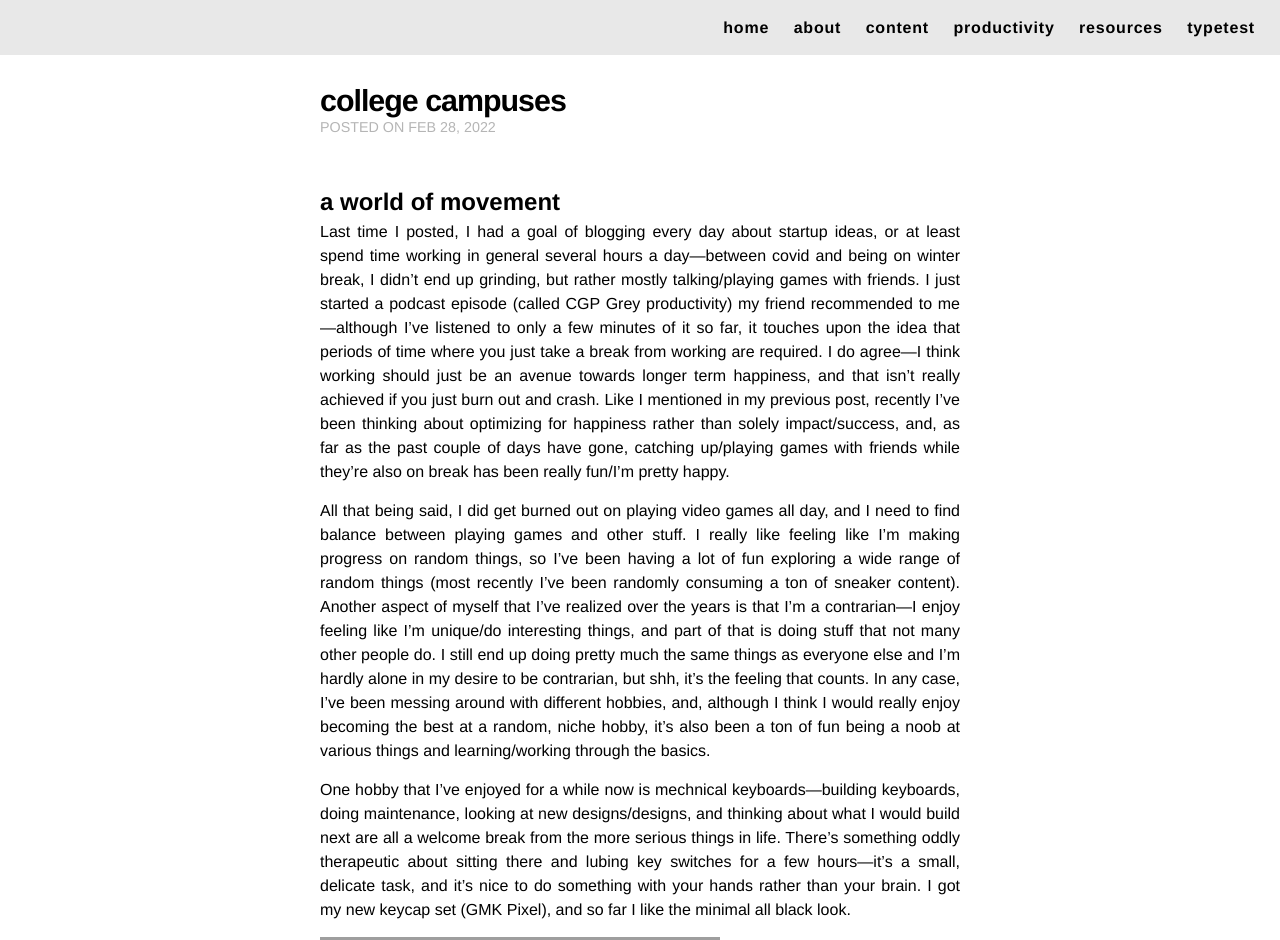
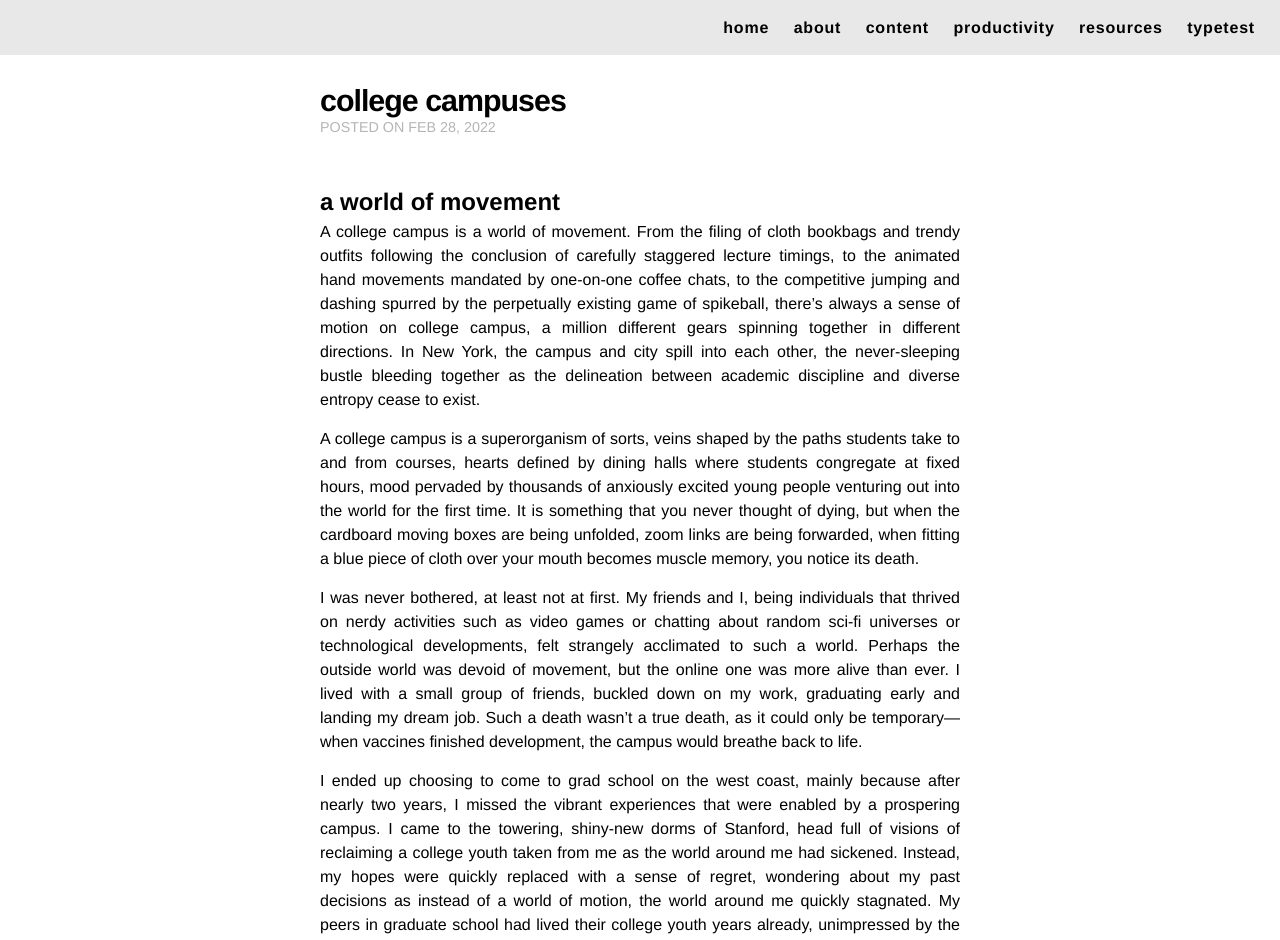
Before and after one commit to alexjwang/personal-blog, a Jekyll site: the page built from _posts/2022-02-28-college-campuses.markdown, in a window 1280 px wide and 1400 px high. Shown: the top 940 px of the window. Built offline with Jekyll 4.4.1, drawn with Linux system fonts in a browser that asks for light colours; nearby versions of some CDN libraries; some of the changed text lies outside the part shown; grey boxes are pictures that could not be loaded.

Commit message:
forgot to paste actual post

```diff
--- a/_posts/2022-02-28-college-campuses.markdown
+++ b/_posts/2022-02-28-college-campuses.markdown
@@ -7,48 +7,12 @@ categories:
 
 ## a world of movement
 
-Last time I posted, I had a goal of blogging every day about startup ideas, or at least spend time working in general several hours a day—between covid and being on winter break, I didn't end up grinding, but rather mostly talking/playing games with friends. I just started a podcast episode (called CGP Grey productivity) my friend recommended to me—although I've listened to only a few minutes of it so far, it touches upon the idea that periods of time where you just take a break from working are required. I do agree—I think working should just be an avenue towards longer term happiness, and that isn't really achieved if you just burn out and crash. Like I mentioned in my previous post, recently I've been thinking about optimizing for happiness rather than solely impact/success, and, as far as the past couple of days have gone, catching up/playing games with friends while they're also on break has been really fun/I'm pretty happy.
+A college campus is a world of movement. From the filing of cloth bookbags and trendy outfits following the conclusion of carefully staggered lecture timings, to the animated hand movements mandated by one-on-one coffee chats, to the competitive jumping and dashing spurred by the perpetually existing game of spikeball, there’s always a sense of motion on college campus, a million different gears spinning together in different directions. In New York, the campus and city spill into each other, the never-sleeping bustle bleeding together as the delineation between academic discipline and diverse entropy cease to exist.
 
-All that being said, I did get burned out on playing video games all day, and I need to find balance between playing games and other stuff. I really like feeling like I'm making progress on random things, so I've been having a lot of fun exploring a wide range of random things (most recently I've been randomly consuming a ton of sneaker content). Another aspect of myself that I've realized over the years is that I'm a contrarian—I enjoy feeling like I'm unique/do interesting things, and part of that is doing stuff that not many other people do. I still end up doing pretty much the same things as everyone else and I'm hardly alone in my desire to be contrarian, but shh, it's the feeling that counts. In any case, I've been messing around with different hobbies, and, although I think I would really enjoy becoming the best at a random, niche hobby, it's also been a ton of fun being a noob at various things and learning/working through the basics.
+A college campus is a superorganism of sorts, veins shaped by the paths students take to and from courses, hearts defined by dining halls where students congregate at fixed hours, mood pervaded by thousands of anxiously excited young people venturing out into the world for the first time. It is something that you never thought of dying, but when the cardboard moving boxes are being unfolded, zoom links are being forwarded, when fitting a blue piece of cloth over your mouth becomes muscle memory, you notice its death.
 
-One hobby that I've enjoyed for a while now is mechnical keyboards—building keyboards, doing maintenance, looking at new designs/designs, and thinking about what I would build next are all a welcome break from the more serious things in life. There's something oddly therapeutic about sitting there and lubing key switches for a few hours—it's a small, delicate task, and it's nice to do something with your hands rather than your brain. I got my new keycap set (GMK Pixel), and so far I like the minimal all black look.
+I was never bothered, at least not at first. My friends and I, being individuals that thrived on nerdy activities such as video games or chatting about random sci-fi universes or technological developments, felt strangely acclimated to such a world. Perhaps the outside world was devoid of movement, but the online one was more alive than ever. I lived with a small group of friends, buckled down on my work, graduating early and landing my dream job. Such a death wasn’t a true death, as it could only be temporary—when vaccines finished development, the campus would breathe back to life.
 
-![keyboard]({{"/assets/images/keyboard.JPG" | prepend: site.baseurl }})
+I ended up choosing to come to grad school on the west coast, mainly because after nearly two years, I missed the vibrant experiences that were enabled by a prospering campus. I came to the towering, shiny-new dorms of Stanford, head full of visions of reclaiming a college youth taken from me as the world around me had sickened. Instead, my hopes were quickly replaced with a sense of regret, wondering about my past decisions as instead of a world of motion, the world around me quickly stagnated. My peers in graduate school had lived their college youth years already, unimpressed by the notion of bringing back to life the superorganism, content instead with pursuing problems in the corners of academia or grander individualistic plans to ascend society. The distance between myself and undergraduates my age/older than me were physical and social—as my disappointment increased, so did my motivation to chase my vision of the old world.
 
-## discipline and habits
-
-A goal that I'm going to challenge myself to do is to not only pursue discipline in developing good, productive habits but also find happiness in completing these tasks. To that end, I find it really satisfying to see progress in working out, blogging like this is actually pretty fun for me (there's a creative and writing aspect that I don't really see in my otherwise extremely technical life), and I think grinding towards startups has been a goal of mine for such a long time that finally instilling enough discipline to work towards it is going to be really good for my sense of fulfillment/direction. I don't believe such long term change is doable with just motivation alone, at least for me personally right now, so I do think instilling some habits is necessary. I brought back my two-day rule today, which worked for me in the past for developing habits—the two habits that I'm starting out with will be blogging and working out.
-
-## goals
-
-In the beginning of September of 2020 (start of junior year), I thought it would be interesting to write out all my goals for the coming year. Interestingly enough, coming back to it a year later, I actually did accomplish all of my goals. It being New Years and all, I think I'm going to write down my goals again and see how I do after some time period. Revisiting these sorts of things is always fun, especially when you see how much your perspective on things change.
-
-1. Figure out what I want/what makes me happy.
-
-   It's weird—I think the last time I did this, I had a lot of very concrete goals that I could work towards (getting a quant internship, graduating early and getting into Stanford, socializing/working out through quarantine). Now that I'm at a transition stage in my life where I've hit all my goals/climbed as high as I think I can go along traditional paths, there doesn't seem to be as much for me to work towards. I guess that's something that I'm scared about—my life becoming stagnant, I become unhappy because there's no direction in my life, and I just play life on fast forward. A lot of how I figure out what I want to do in life is more just experiencing things and determining that it is definitely something that I don't want to do—hopefully over the next year I figure out what I want/what makes me happy, and, more than that, get good at determining these sorts of things without needing to spend a large chunk of my life gaining experience/perspective in order to make these sorts of insights/decisions.
-
-2. Startup.
-
-   My friends and I have been talking about doing a startup for so long that at this point, I need to experience doing it full time for a significant portion of my life. My current plan is to dedicate the next year and a half to doing it, just to see what the startup life is like and how fulfilling I find it. Raising some sort of funding, having a viable business, and getting a significant amount of users and revenue are more concrete goals of mine for this coming year and a half. It'll definitely make life a lot more interesting, and I'm actually really looking forward to this entire experience.
-
-3. New experiences and hobbies.
-
-   I believe part of being happy is balancing work with all the interesting things that life has to offer. I like my startup team in that they're also individuals who are like-minded in the sense of exploring/pursuing interesting new experiences, while also sharing similar values in terms of work/fulfillment. There are a lot of hobbies that I want to try to get better at: content creation like blogging/writing/photography/vlogging, keyboards, fishing, lifting/sports, fashion, cooking, etc! I'm also going to make it a goal for this quarter to write down all the things I want to explore/do near Stanford, and drag people along with me while I do it (or do it by myself).
-
-4. Read 25 books (or just regularly).
-
-   I just talked to someone who had this as their New Year's resolution. I really liked the idea, so I'm going to steal it and also try to do it. I think reading is a great way to gain perspective/learn things (much more efficient than having to go through the experience yourself), and it can be really fun/rewarding. This is going to be a fun challenge/I'm looking forward to it.
-
-5. Fitness related goals.
-
-   Instilling a consistent work out habit for the whole year will be good. I'm in good shape at the moment, and I hope to maintain this throughout the year. I personally think working out regularly is good because physical activity helps a lot with mental/other aspects of life, and it's really rewarding to see progress/instill self-discipline. A personal challenge is to try to incorporate more cardio, since that has been a habit that I've been trying to develop for a while now. I've also thought about putting down numerical goals, but I don't really have a specific number in mind—developing a physique I'm happy with/healthy habits is ultimately what I want.
-
-6. Develop a good, regular day to day.
-
-   I want a solid baseline for what each day looks like, but I think the danger of making every day look the same is that life goes on fast forward. I think this is where my third goal comes in—I'm hoping that deliberately adding new, interesting experiences regularly will help break up the monotony of life and make the year a lot more memorable. A lot of the time, I remember my life as a flow of memories, where the stuff between key moments is often blurred. I'm hoping to interject more key moments, so that those blurs occur less often/are more defined.
-
-7. Blogging and gain more clarity of thought.
-
-   This is a more concrete version of my first goal: I want to get in the habit of blogging more regularly. A lot of what I was getting at in my first goal was developing clarity of thought, and I think a habit of regularly thinking about things and putting it into words will help a lot along that front. This is both in terms of figuring out what I want to do in life, but also in terms of startups/my day to day. Blogging is really fun/fulfilling for me at the moment, so this is also a habit that I think will improve my day to day. Also, I've spent the majority of my life up to this point getting really good at solving really complex/hard technical problems—I find it fun to work on nontechnical problems as well, so it's a personal goal of mine to get better at solving less concrete problems (I'd imagine there's a diverse range of problems in startups/the real world outside of classes).
-
-Happy new years everyone!
+An electronic whir followed by metallic clicking as large automated doors open up ahead breaks my thoughts as I’m walking to my friend’s place for a small cocktail night. Loud chatter and laughter spills out along with a large group of undergrads—it is a Friday night after a long week of midterms, and this is the one undergraduate dorm in a sea of graduate residences, an island of movement in a stagnant pool. Oblivious to their surroundings, the group surges down the path towards a collection of chairs and tables, drinks still in hand. It is a nice time to go outside—tonight is one of those Californian nights, where a slight sprinkle is present in the air, yet everything is still strangely dry and pleasingly temperate like a towel after a warm shower. As we cross paths, I look briefly at the familiar faces of strangers, the group having formed into conversation bundles of three to four. The chatter fades into silence as I continue moving forward into the night, as the yellow lights leading my way glow unwaveringly and the nighttime mist stands still in the air.
```
